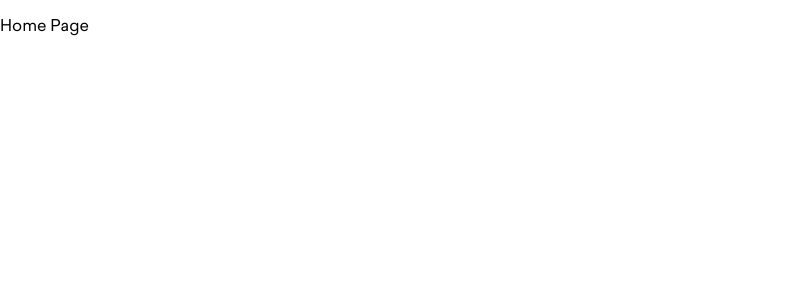
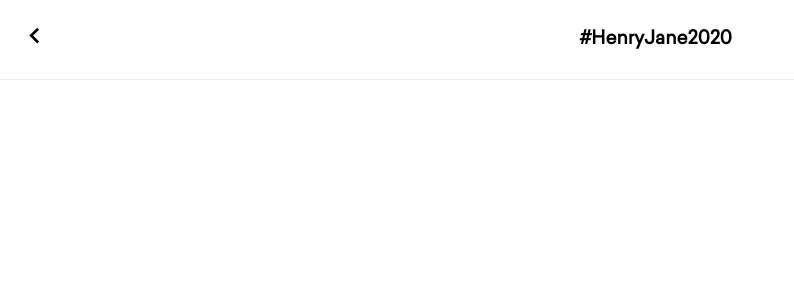
Before and after one commit to chibaba/owan, a React (Create React App) app: page / in a window 1280 px wide. Shown: the top 300 px of the page, without its empty margins (0-794 px from the left). Built offline with nearby package versions, Linux system fonts and the light colour scheme.

Commit message:
implement layout in home page

```diff
--- a/src/Pages/Home/index.jsx
+++ b/src/Pages/Home/index.jsx
@@ -1,7 +1,13 @@
 import React from 'react';
+import Layout from '../../Commons/Layout';
+import Header from '../../Commons/Header';
 
 function Home() {
-  return <p>Home Page</p>;
+  return (
+    <Layout>
+      <Header bordered={true} title="#HenryJane2020" />
+    </Layout>
+  );
 }
 
 export default Home;
```
